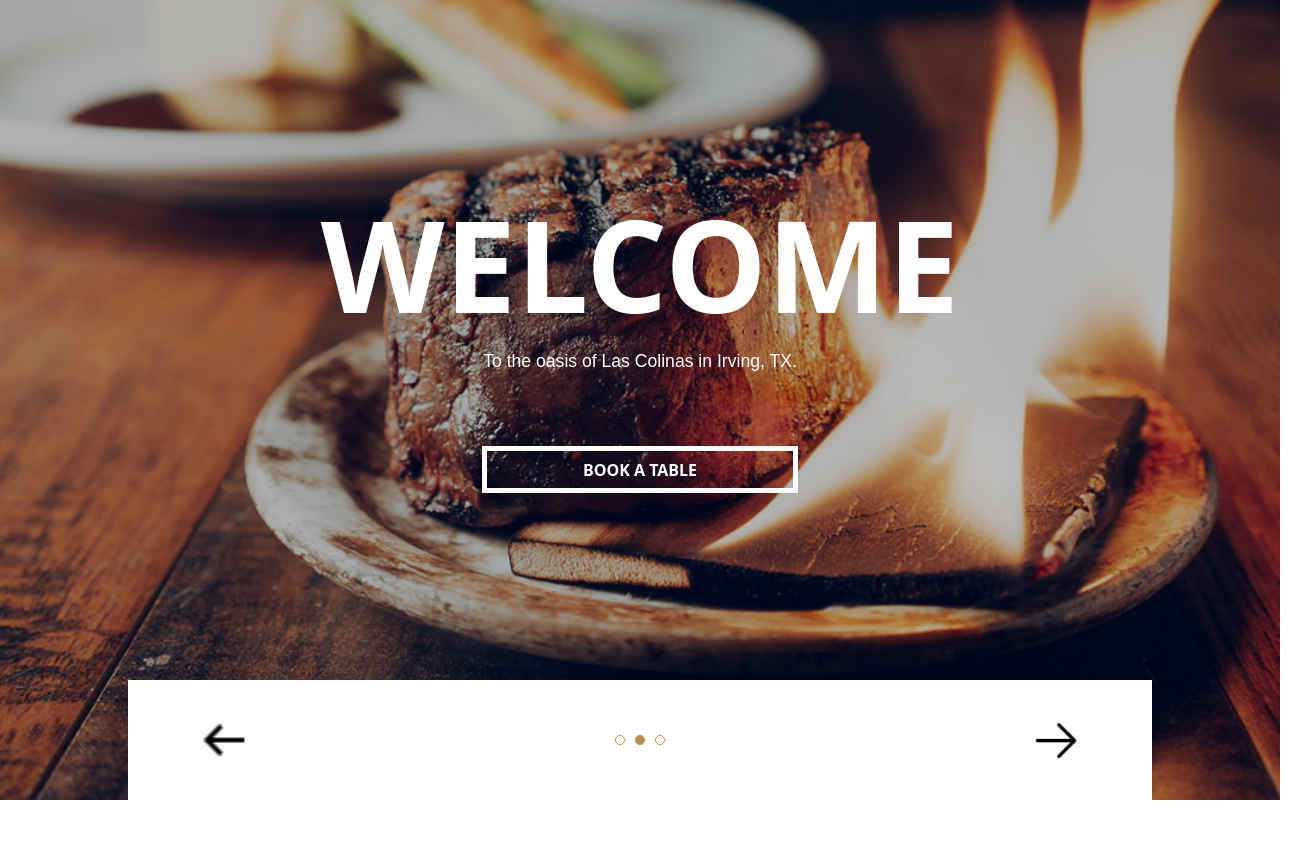
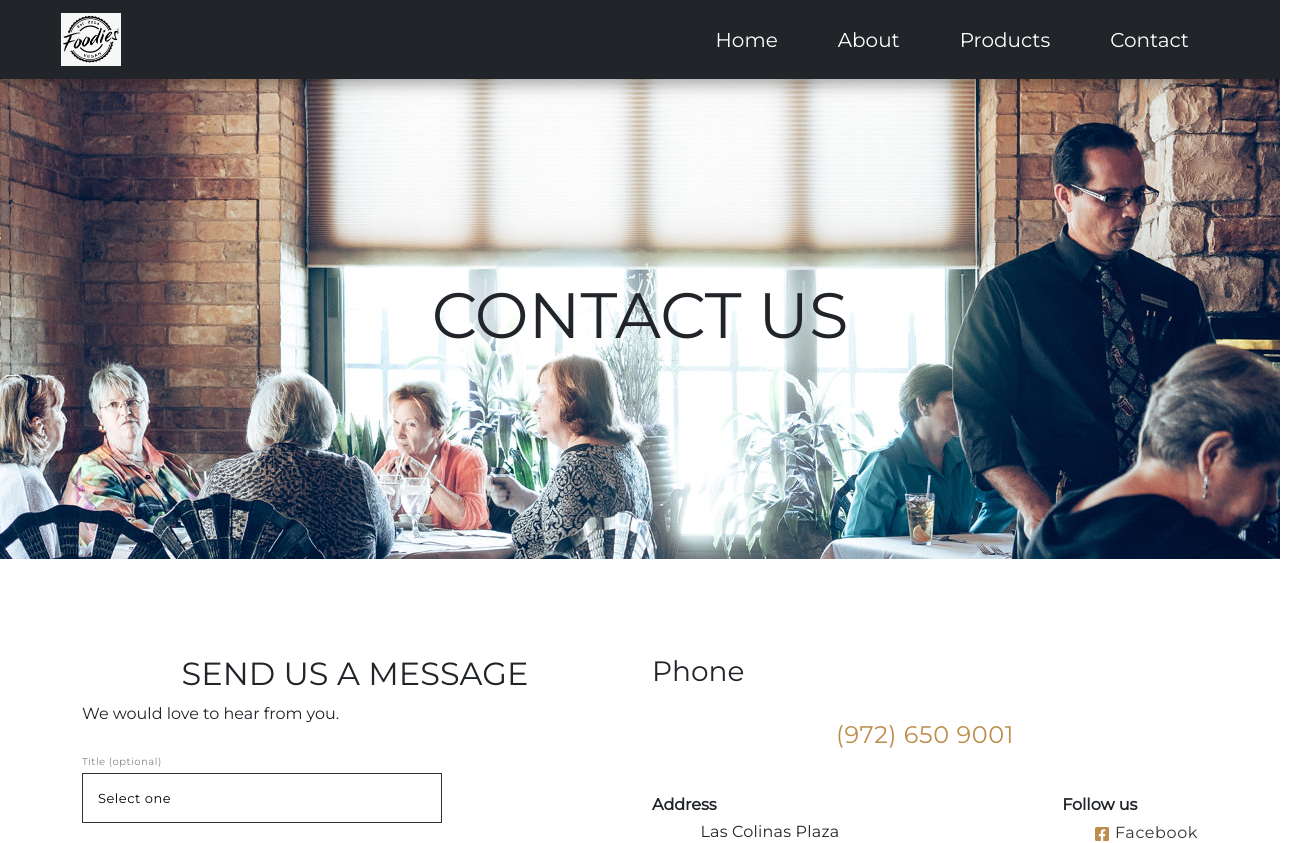
Before and after one commit to lamodots/chefs-kiss, a React (Create React App) app: page /contact in a window 1280 px wide. Shown: the top 843 px of the page, 1303 px wide, since content can reach past the window. Built offline with nearby package versions, Linux system fonts and the light colour scheme.

Commit message:
feat:added router and links

```diff
--- a/src/App.js
+++ b/src/App.js
@@ -1,11 +1,24 @@
-import './App.css';
-import Home from './pages/home/Home';
+import "./App.css";
+import { BrowserRouter, Routes, Route } from "react-router-dom";
+import Navbar from "./component/navbar/Navbar";
+import Home from "./pages/home/Home";
+import About from "./pages/about/About";
+import Products from './pages/product/Product';
+import Contact from "./pages/contact/Contact";
 
 function App() {
   return (
-    <div className="App">
-      <Home />
-    </div>
+    <>
+      <BrowserRouter>
+        <Navbar />
+        <Routes>
+          <Route path="/" element={<Home />} />
+          <Route path="/about" element={<About />} />
+          <Route path="/products" element={<Products />} />
+          <Route path="/contact" element={<Contact />} />
+        </Routes>
+      </BrowserRouter>
+    </>
   );
 }
 
--- a/src/component/Banner/Banner.css
+++ b/src/component/Banner/Banner.css
@@ -8,7 +8,7 @@
 height: 70vh;
 width: 100%;
 cursor: pointer;
-background-image: url('assets/images/home/hero/2.jpg');
+background-image: url('../../assets/logo.png');
 background-repeat: no-repeat;
 background-size: cover;
 display: flex;
--- a/src/component/carousel/CarouselSlider.css
+++ b/src/component/carousel/CarouselSlider.css
@@ -51,7 +51,7 @@
     height: 100%;
     width: 80%;
     margin: 0 auto;
-    background-color: #fff;
+    background-color: white;
     display: flex;
     justify-content: space-between;
     align-items: center;
@@ -66,7 +66,8 @@
     cursor: pointer;
     width: 5rem;
     height: 100%;
-    background-color: #fff;
+    color: white;
+    background-color: white;
     transition: all .3s ease;
 }
 .carousel-control-wrapper button img{
--- /dev/null
+++ b/src/component/navbar/Navbar.css
@@ -0,0 +1,97 @@
+@import url('https://fonts.googleapis.com/css?family=Montserrat&display=swap');
+
+* {
+  margin: 0;
+  padding: 0;
+  box-sizing: border-box;
+  font-family: 'Montserrat', sans-serif;
+}
+
+/* ---------------------------------- Navbar --------------------- */
+
+.navbar {
+  display: flex;
+  justify-content: space-around;
+  position: relative;
+  align-items: center;
+  height: fit-content;
+  box-shadow: rgba(0, 0, 0, 0.35) 0px 5px 15px !important;
+
+}
+
+.logo {
+    width: 60px;
+}
+
+.nav-links {
+  display: flex;
+  justify-content: flex-end;
+  align-items: center;
+  list-style: none;
+  width: 75%;
+  margin: 0px;
+}
+
+.home,
+.about,
+.products,
+.contact {
+  text-decoration: none;
+  color: white;
+  font-size: 20px;
+  padding: 10px 20px;
+  margin: 0 10px;
+  cursor: pointer;
+}
+
+.mobile-menu-icon {
+  display: none;
+}
+
+@media screen and (max-width: 780px) {
+  .logo {
+    display: flex;
+    position: absolute;
+    top: 8px;
+    left: 35px;
+  }
+
+  .nav-links {
+    display: none;
+  }
+
+  .nav-links-mobile {
+    position: absolute;
+    display: block;
+    list-style: none;
+    background-color: rgb(49, 49, 49);
+    left: 0;
+    top: 100px;
+    transition: all 0.5s ease-out;
+    width: 100%;
+  }
+
+    .home,
+    .about,
+    .products,
+    .contact {
+    color: white;
+    text-align: center;
+    padding: 32px;
+    width: 100%;
+    transition: all 0.5s ease;
+    text-decoration: none;
+  }
+
+  .mobile-menu-icon {
+    display: block;
+    position: absolute;
+    font-size: 30px;
+    color: white;
+    background-color: rgb(43, 42, 42);
+    border: none;
+    outline: none;
+    top: 30px;
+    right: 25px;
+  }
+}
--- a/src/component/navbar/Navbar.js
+++ b/src/component/navbar/Navbar.js
@@ -0,0 +1,38 @@
+import React, { useState } from "react";
+import { NavLink } from "react-router-dom";
+import "./Navbar.css";
+import logo from "../../assets/logo.png";
+
+function Navbar() {
+  const [isMobile, setIsMobile] = useState(false);
+
+  return (
+    <>
+      <nav className="navbar fixed-top navbar-expand-lg navbar-dark bg-dark">
+        <NavLink className="navbar-brand" to="/">
+          <img src={logo} alt="logo" className="logo" />
+        </NavLink>
+        <ul
+          className={isMobile ? "nav-links-mobile" : "nav-links"}
+          onClick={() => setIsMobile(false)}>
+          <NavLink className="home" to="/"><li>Home</li></NavLink>
+          <NavLink className="about" to="/about"><li>About</li></NavLink>
+          <NavLink className="products" to="/products"><li>Products</li></NavLink>
+          <NavLink className="contact" to="/contact"><li>Contact</li></NavLink>
+        </ul>
+
+        <button
+          className="mobile-menu-icon"
+          onClick={() => setIsMobile(!isMobile)}>
+          {isMobile ? (
+            <i className="fas fa-times"></i>
+          ) : (
+            <i className="fas fa-bars"></i>
+          )}
+        </button>
+      </nav>
+    </>
+  );
+}
+
+export default Navbar;
--- a/src/index.css
+++ b/src/index.css
@@ -5,6 +5,7 @@ body {
     sans-serif;
   -webkit-font-smoothing: antialiased;
   -moz-osx-font-smoothing: grayscale;
+  overflow-x: hidden;
 }
 
 code {
--- a/src/pages/about/About.js
+++ b/src/pages/about/About.js
@@ -1,5 +1,5 @@
-import Banner from './component/Banner/Banner';
-import Textbox from './component/TextBox/Textbox';
+import Banner from '../../component/Banner/Banner';
+import Textbox from '../../component/Textbox/Textbox';
 
 function About() {
   return (
--- a/src/pages/product/Product.js
+++ b/src/pages/product/Product.js
@@ -0,0 +1,7 @@
+import React from 'react'
+
+export default function Product() {
+  return (
+    <div>Product</div>
+  )
+}
```
Also changed, not shown: src/assets/logo.png (added).
